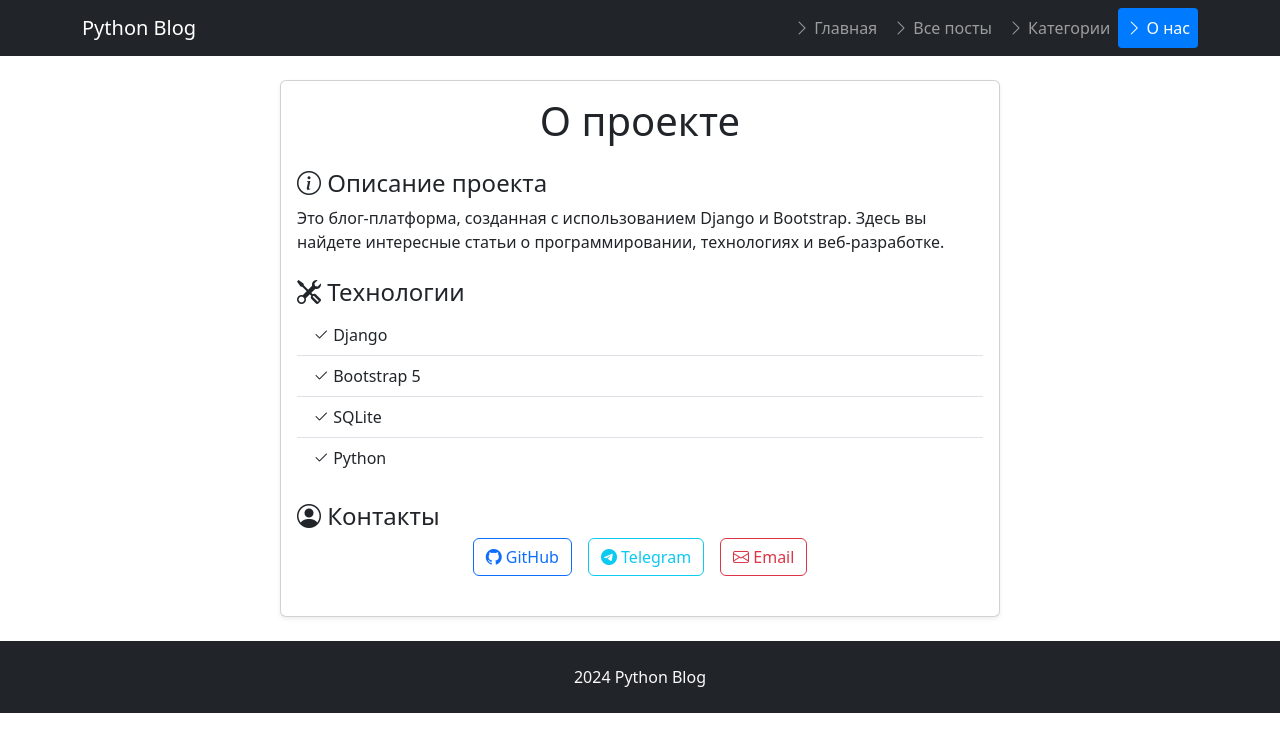
After one commit to AlikOsta/django, a Django app: page /about/ in a window 1280 px wide. The commit adds this page. Shown: the top 752 px of the page. Run offline with Django 5.2, Linux system fonts and the light colour scheme; data comes from the database, SQL or seed files in the repository; both versions use the stored data as it was after the commit.

Commit message:
hw_22 - доавляем страницу О нас

```diff
--- a/blog/settings.py
+++ b/blog/settings.py
@@ -114,4 +114,3 @@ STATIC_URL = 'static/'
 DEFAULT_AUTO_FIELD = 'django.db.models.BigAutoField'
 
 MEDIA_URL = '/media/'
-MEDIA_ROOT = BASE_DIR / 'media'
--- a/blog/urls.py
+++ b/blog/urls.py
@@ -7,7 +7,9 @@ from python_blog import views
 
 urlpatterns = [
     path('admin/', admin.site.urls),
+    path('about/', views.about, name="about"),
     path('posts/', include('python_blog.urls')),
-    path('',  views.main, name="main")
+    path('',  views.main, name="main"),
+
 
 ] + static(settings.MEDIA_URL, document_root=settings.MEDIA_ROOT)
--- a/python_blog/templates/layout/base.html
+++ b/python_blog/templates/layout/base.html
@@ -35,14 +35,11 @@
         {% block content %}{% endblock %}
     </main>
 
-    <footer class="bg-dark text-light py-4 mt-5">
-        <div class="container">
+
+    <footer class="bg-dark text-light py-4 mt-auto">
+        <div class="container text-center">
             {% block footer %}2024 Python Blog{% endblock%}
         </div>
-    </footer>
-
-    <footer>
-
     </footer>
 
     <script src="https://cdn.jsdelivr.net/npm/bootstrap@5.3.3/dist/js/bootstrap.bundle.min.js" integrity="sha384-YvpcrYf0tY3lHB60NNkmXc5s9fDVZLESaAA55NDzOxhy9GkcIdslK1eN7N6jIeHz" crossorigin="anonymous"></script>
--- /dev/null
+++ b/python_blog/templates/python_blog/about.html
@@ -0,0 +1,48 @@
+{% extends 'layout/base.html' %}
+{% load static %}
+
+{% block title %}О проекте{% endblock title %}
+
+{% block content %}
+<div class="container">
+    <div class="row justify-content-center">
+        <div class="col-md-8">
+            <div class="card shadow-sm">
+                <div class="card-body">
+                    <h1 class="card-title text-center mb-4">О проекте</h1>
+
+                    <div class="mb-4">
+                        <h4><i class="bi bi-info-circle"></i> Описание проекта</h4>
+                        <p>Это блог-платформа, созданная с использованием Django и Bootstrap. Здесь вы найдете интересные статьи о программировании, технологиях и веб-разработке.</p>
+                    </div>
+
+                    <div class="mb-4">
+                        <h4><i class="bi bi-tools"></i> Технологии</h4>
+                        <ul class="list-group list-group-flush">
+                            <li class="list-group-item"><i class="bi bi-check2"></i> Django</li>
+                            <li class="list-group-item"><i class="bi bi-check2"></i> Bootstrap 5</li>
+                            <li class="list-group-item"><i class="bi bi-check2"></i> SQLite</li>
+                            <li class="list-group-item"><i class="bi bi-check2"></i> Python</li>
+                        </ul>
+                    </div>
+
+                    <div class="mb-4">
+                        <h4><i class="bi bi-person-circle"></i> Контакты</h4>
+                        <div class="d-flex gap-3 justify-content-center">
+                            <a href="#" class="btn btn-outline-primary">
+                                <i class="bi bi-github"></i> GitHub
+                            </a>
+                            <a href="#" class="btn btn-outline-info">
+                                <i class="bi bi-telegram"></i> Telegram
+                            </a>
+                            <a href="#" class="btn btn-outline-danger">
+                                <i class="bi bi-envelope"></i> Email
+                            </a>
+                        </div>
+                    </div>
+                </div>
+            </div>
+        </div>
+    </div>
+</div>
+{% endblock content %}
--- a/python_blog/templates/python_blog/categories.html
+++ b/python_blog/templates/python_blog/categories.html
@@ -14,6 +14,4 @@
 
 {% endblock content %}
 
-{% block footer %}{% endblock footer %}
-
 {% block script %}{% endblock script %}
--- a/python_blog/templates/python_blog/include/category_include.html
+++ b/python_blog/templates/python_blog/include/category_include.html
@@ -1,12 +1,14 @@
 <div class="col">
     <div class="card h-100">
+        <a href="{% url 'blog:category_detail' category.slug %}" class="text-decoration-none">
             <div class="card-body">
                 <h5 class="card-title">
                     <i class="bi bi-folder2"></i>
-                <a href="{% url 'blog:category_detail' category.slug %}" class="text-decoration-none">
+
                         {{ category.category_name }}
-                </a>
+
                 </h5>
             </div>
+        </a>
     </div>
 </div>
--- a/python_blog/templates/python_blog/main.html
+++ b/python_blog/templates/python_blog/main.html
@@ -33,8 +33,4 @@
     </section>
 {% endblock %}
 
-
-
-{% block footer %}{% endblock footer %}
-
 {% block script %}{% endblock script %}
--- a/python_blog/urls.py
+++ b/python_blog/urls.py
@@ -26,4 +26,6 @@ urlpatterns = [
     # posts
     path('', views.catalog_posts, name="posts"),
     path('<slug:post_slug>/', views.post_detail, name="post_detail"),
+    #доп страницы
+    path('about/', views.about, name="about"),
 ]
--- a/python_blog/views.py
+++ b/python_blog/views.py
@@ -23,7 +23,7 @@ def category_detail(request, category_slug):
     posts = models.Post.objects.filter(category=category, is_published=True)
 
     context = {
-       "categories" : category,
+       "category" : category,
         "posts" : posts,
     }
 
@@ -41,6 +41,10 @@ def catalog_categories(request):
     return render(request, 'python_blog/categories.html', context)
 
 
+def about(request):
+    return render(request, 'python_blog/about.html')
+
+
 
 def catalog_tags(request):
     return HttpResponse('Каталог тегов')
```
Also changed, not shown: python_blog/templates/python_blog/category_detail.html (+8 -11 lines), python_blog/templates/python_blog/include/card_include.html (+5 -6 lines), db.sqlite3, python_blog/static/css/main.css (line endings or trailing spaces). Lines whose indentation alone changed are shown as unchanged.
